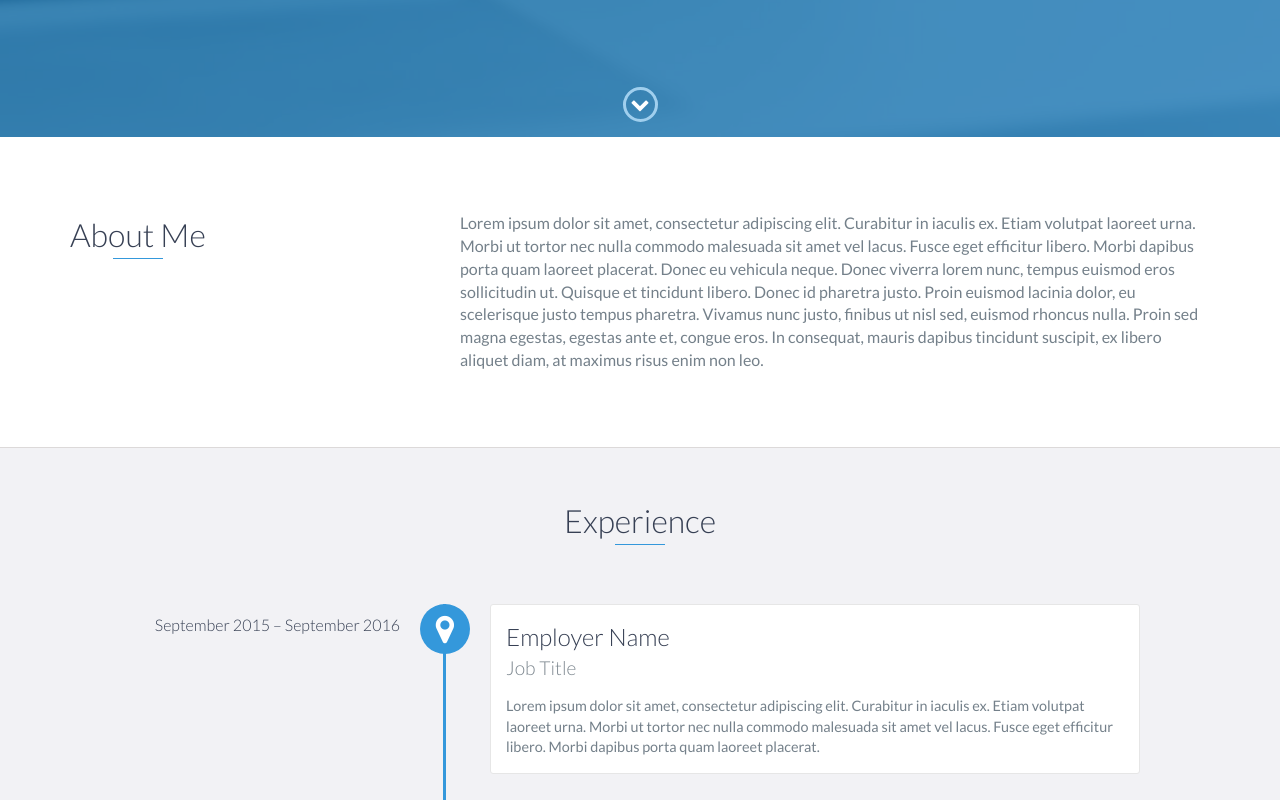
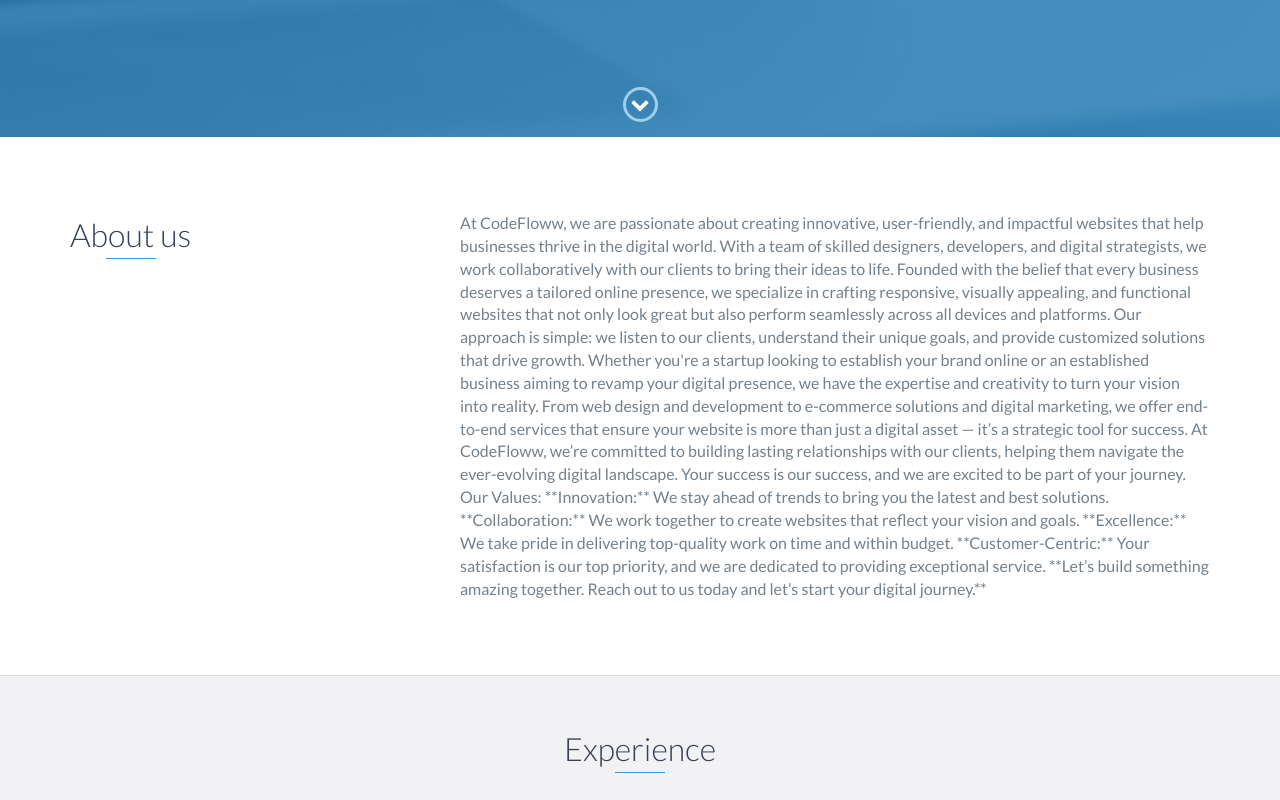
Before and after one commit to Ejejhfa/CodeFLoww, a website: page index.html in a window 1280 px wide. Shown: the part 663-1463 px from the top of the page. Drawn offline with nearby package versions, Linux system fonts and the light colour scheme.

Commit message:
Update index.html

```diff
--- a/index.html
+++ b/index.html
@@ -69,13 +69,25 @@
         <div class="container">
             <div class="row">
                 <div class="col-md-4">
-                    <h2 class="heading">About Me</h2>
+                    <h2 class="heading">About us</h2>
                 </div>
                 <div class="col-md-8">
                     <p>
-                        Lorem ipsum dolor sit amet, consectetur adipiscing elit. Curabitur in iaculis ex. Etiam volutpat laoreet urna. Morbi ut tortor nec nulla commodo malesuada sit amet vel lacus. Fusce eget efficitur libero. Morbi dapibus porta quam laoreet placerat. Donec
-                        eu vehicula neque. Donec viverra lorem nunc, tempus euismod eros sollicitudin ut. Quisque et tincidunt libero. Donec id pharetra justo. Proin euismod lacinia dolor, eu scelerisque justo tempus pharetra. Vivamus nunc justo, finibus
-                        ut nisl sed, euismod rhoncus nulla. Proin sed magna egestas, egestas ante et, congue eros. In consequat, mauris dapibus tincidunt suscipit, ex libero aliquet diam, at maximus risus enim non leo.
+                        At CodeFloww, we are passionate about creating innovative, user-friendly, and impactful websites that help businesses thrive in the digital world. With a team of skilled designers, developers, and digital strategists, we work collaboratively with our clients to bring their ideas to life.
+
+Founded with the belief that every business deserves a tailored online presence, we specialize in crafting responsive, visually appealing, and functional websites that not only look great but also perform seamlessly across all devices and platforms. Our approach is simple: we listen to our clients, understand their unique goals, and provide customized solutions that drive growth.
+
+Whether you're a startup looking to establish your brand online or an established business aiming to revamp your digital presence, we have the expertise and creativity to turn your vision into reality. From web design and development to e-commerce solutions and digital marketing, we offer end-to-end services that ensure your website is more than just a digital asset — it’s a strategic tool for success.
+
+At CodeFloww, we’re committed to building lasting relationships with our clients, helping them navigate the ever-evolving digital landscape. Your success is our success, and we are excited to be part of your journey.
+
+Our Values:
+
+**Innovation:** We stay ahead of trends to bring you the latest and best solutions.
+**Collaboration:** We work together to create websites that reflect your vision and goals.
+**Excellence:** We take pride in delivering top-quality work on time and within budget.
+**Customer-Centric:** Your satisfaction is our top priority, and we are dedicated to providing exceptional service.
+**Let’s build something amazing together. Reach out to us today and let’s start your digital journey.**
                     </p>
                 </div>
             </div>
```
